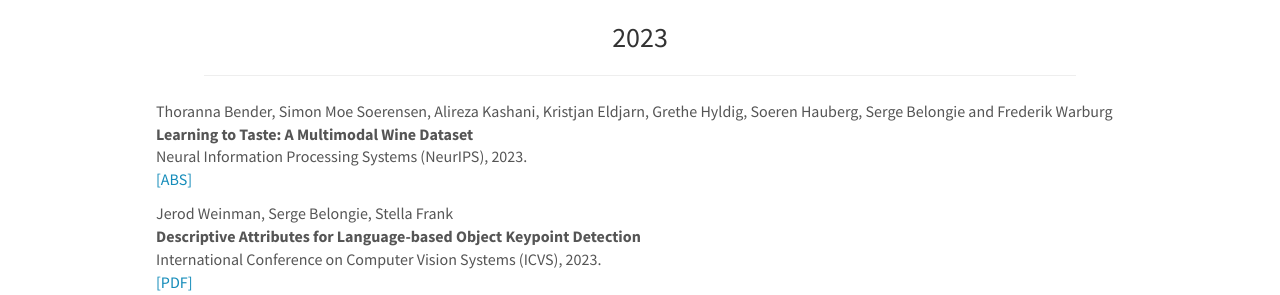
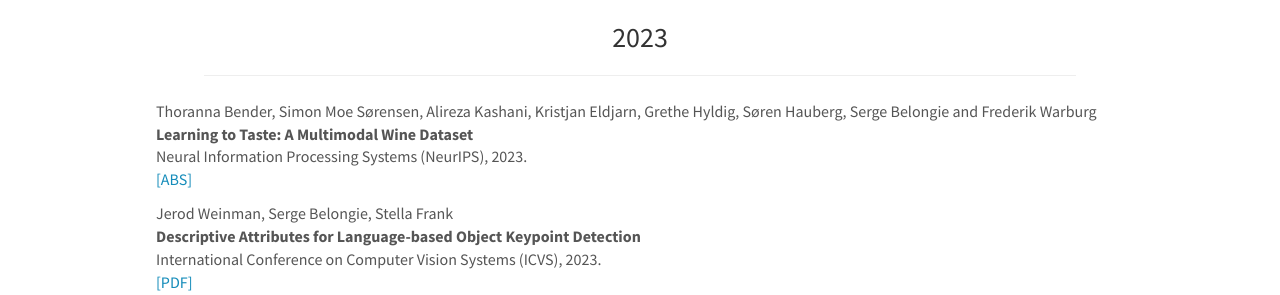
Before and after one commit to BelongieLab/belongielab.github.io, a Jekyll site: the page built from _pages/publications.md, in a window 1280 px wide and 900 px high. Shown: the part 171-466 px from the top of the window. Built offline with Jekyll 4.4.1, drawn with Linux system fonts in a browser that asks for light colours; nearby versions of some CDN libraries.

Commit message:
fixing Danish letters in author names

```diff
--- a/_data/publist.yml
+++ b/_data/publist.yml
@@ -1,6 +1,6 @@
 - address: New Orleans
   title: "Learning to Taste: A Multimodal Wine Dataset"
-  author: Thoranna Bender, Simon Moe Soerensen, Alireza Kashani, Kristjan Eldjarn, Grethe Hyldig, Soeren Hauberg, Serge Belongie and Frederik Warburg
+  author: "Thoranna Bender, Simon Moe S\xF8rensen, Alireza Kashani, Kristjan Eldjarn, Grethe Hyldig, S\xF8ren Hauberg, Serge Belongie and Frederik Warburg"
   link:
     display: ABS
     url: https://arxiv.org/abs/2308.16900
```
